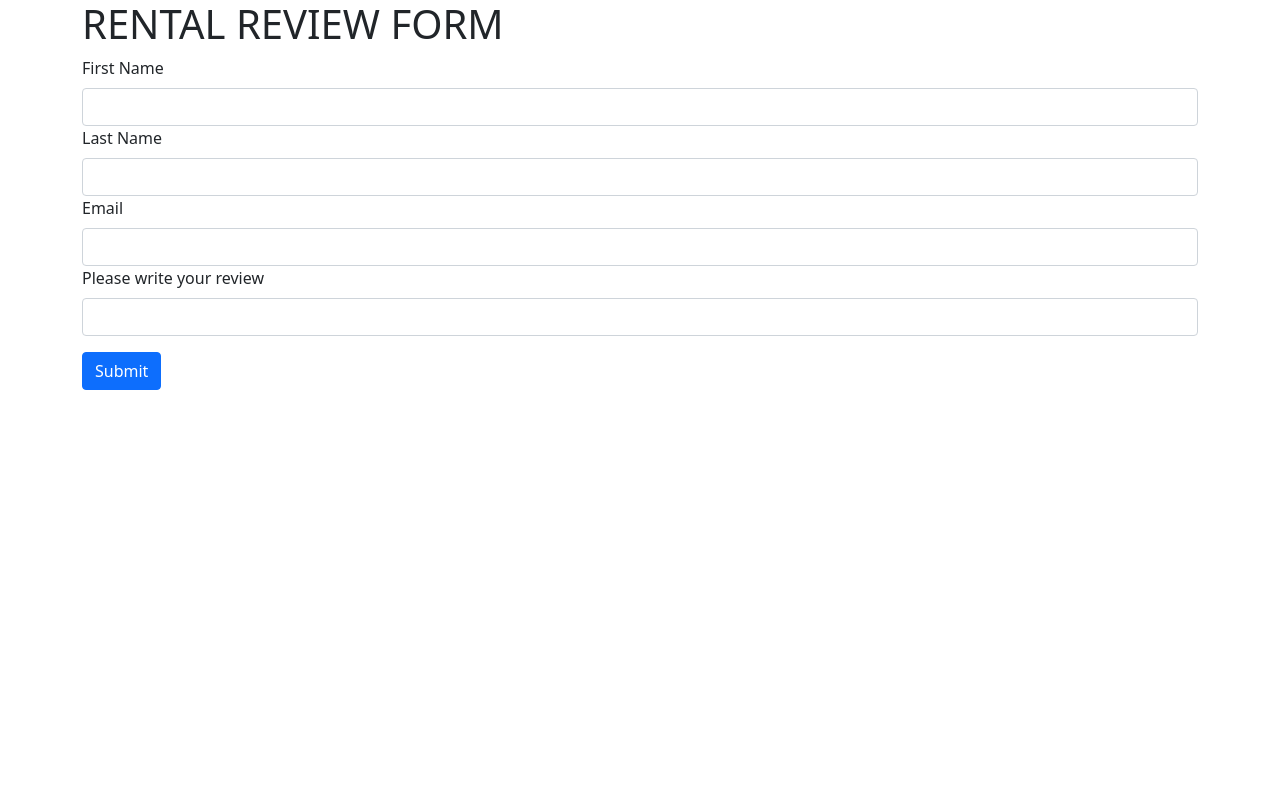
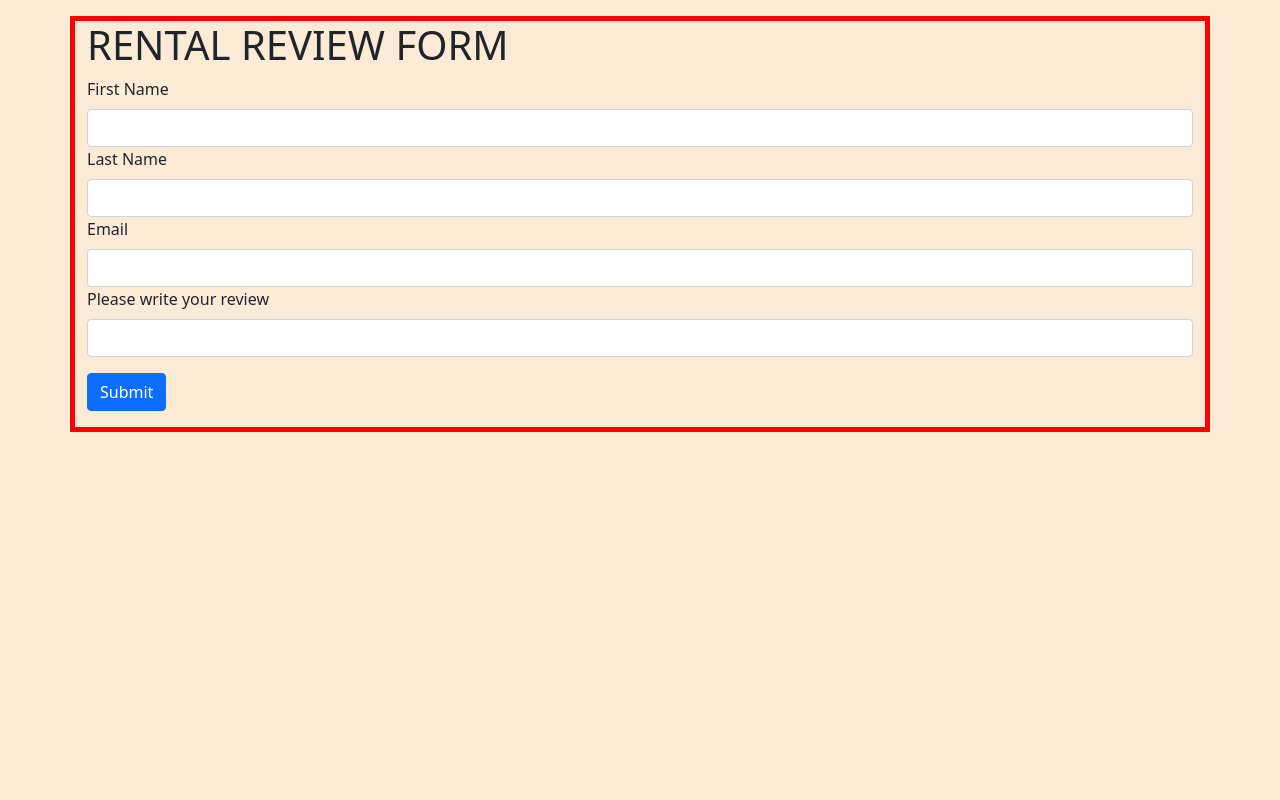
Before and after one commit to ZaryabAhmed22/Django, a Django app: page /cars/rental_review/ in a window 1280 px wide. Run offline with Django 4.2, Linux system fonts and the light colour scheme.

Commit message:
Initial styling using custom css

```diff
--- a/Section 13/car_rental_site/cars/static/cars/styles.css
+++ b/Section 13/car_rental_site/cars/static/cars/styles.css
@@ -1,3 +1,6 @@
+body {
+  background-color: antiquewhite;
+}
 .my-form {
   border: 5px solid red;
 }
--- a/Section 13/car_rental_site/cars/templates/cars/rental_review.html
+++ b/Section 13/car_rental_site/cars/templates/cars/rental_review.html
@@ -7,13 +7,14 @@
     <meta http-equiv="X-UA-Compatible" content="IE=edge" />
     <meta name="viewport" content="width=device-width, initial-scale=1.0" />
     <link href="https://cdn.jsdelivr.net/npm/bootstrap@5.0.2/dist/css/bootstrap.min.css" rel="stylesheet" integrity="sha384-EVSTQN3/azprG1Anm3QDgpJLIm9Nao0Yz1ztcQTwFspd3yD65VohhpuuCOmLASjC" crossorigin="anonymous">
-    <link href="{% load static 'cars/styles.css' %}">
+
     <script src="https://cdn.jsdelivr.net/npm/bootstrap@5.0.2/dist/js/bootstrap.bundle.min.js" integrity="sha384-MrcW6ZMFYlzcLA8Nl+NtUVF0sA7MsXsP1UyJoMp4YLEuNSfAP+JcXn/tWtIaxVXM" crossorigin="anonymous"></script>
 
+    <link rel="stylesheet" href="{% static 'cars/styles.css' %}">
     <title>Document</title>
   </head>
   <body>
-    <div class="container">
+    <div class="container mt-3 my-form">
 
     <h1>RENTAL REVIEW FORM</h1>
 
```
Also changed, not shown: Section 13/car_rental_site/db.sqlite3.
